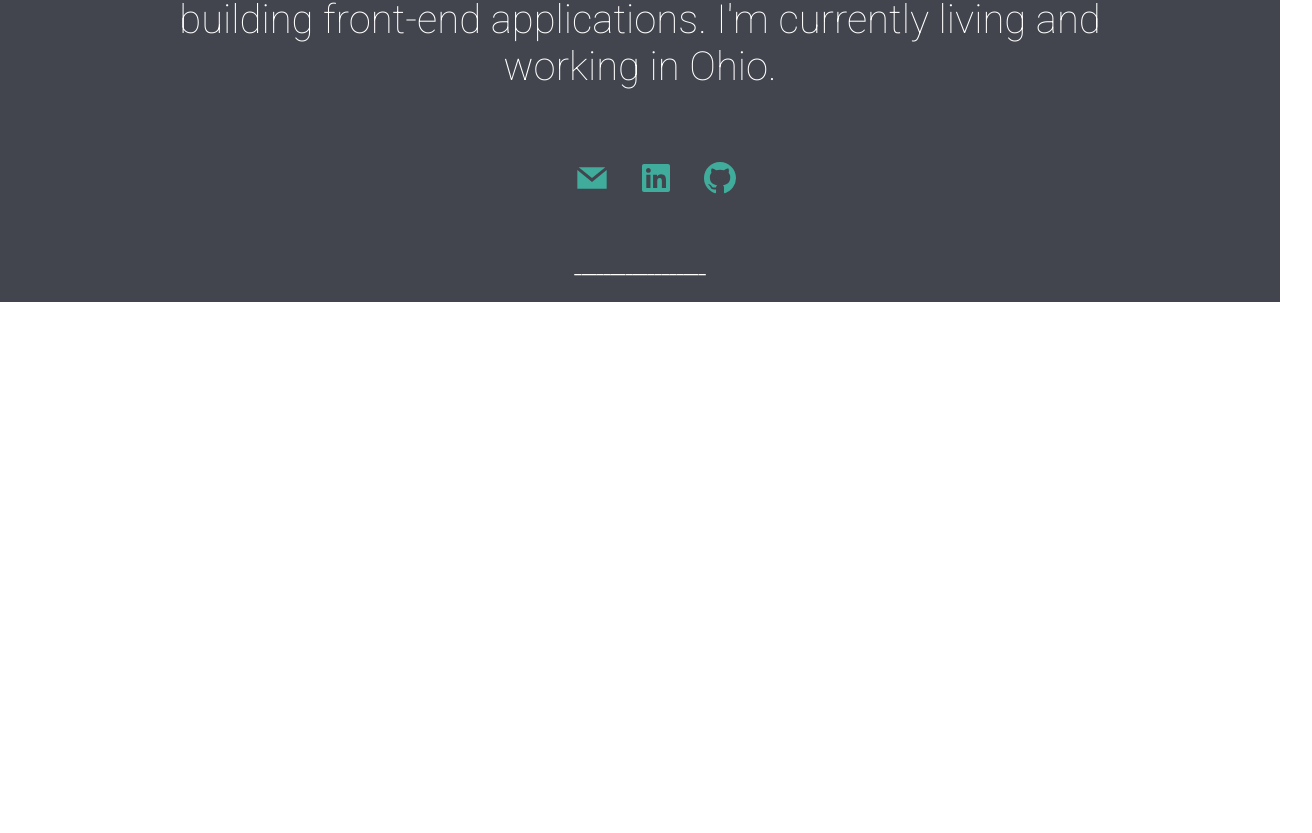
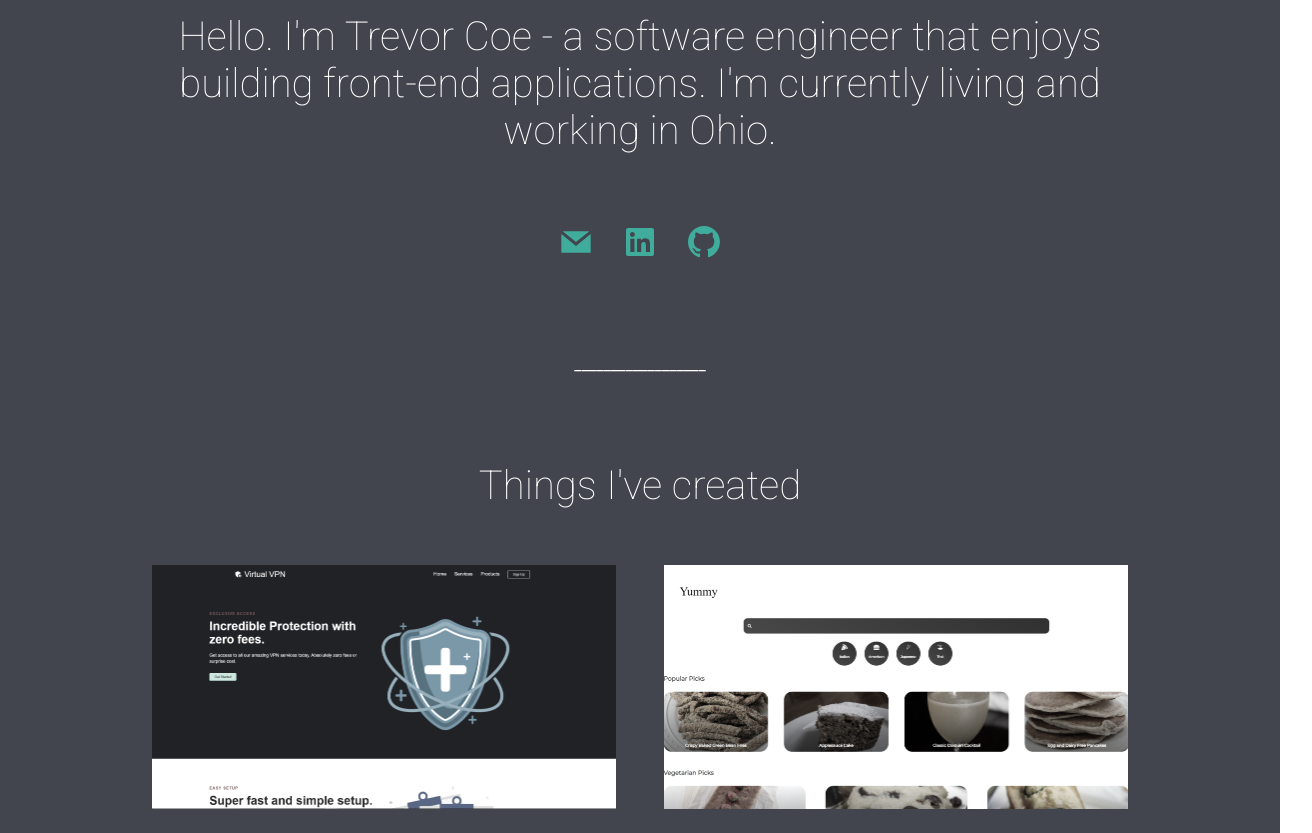
Before and after one commit to trevcoe/my-portfolio, a React (Create React App) app: page / in a window 1280 px wide. Shown: the part 319-1152 px from the top of the page, 1312 px wide, since content can reach past the window. Before the commit the page ends 800 px from the top, so only its background shows below. Built offline with nearby package versions, Linux system fonts and the light colour scheme; a web font is replaced by a local one.

Commit message:
fixed whitespace, added Work.js/css

```diff
--- a/package.json
+++ b/package.json
@@ -13,8 +13,8 @@
     "web-vitals": "^2.1.4"
   },
   "scripts": {
-    "start": "node --max_old_space_size=2560 node_modules/.bin/react-scripts start",
-    "build": "node --max_old_space_size=2560 node_modules/.bin/react-scripts build",
+    "start": "react-scripts start",
+    "build": "react-scripts build",
     "test": "react-scripts test",
     "eject": "react-scripts eject"
   },
--- a/src/App.css
+++ b/src/App.css
@@ -1,3 +1,7 @@
+* {
+  box-sizing: border-box;
+}
+
 .App {
   background-color: rgb(67, 69, 78);
 }
@@ -24,9 +28,9 @@
 }
 
 .social-icon-spacing {
-  padding: 1rem;
+  margin: 1rem;
   opacity: .65;
-  transition: 200ms;
+  transition: 300ms;
 }
 
 .social-icon-spacing:hover{
@@ -37,7 +41,7 @@
   color: white;
   display: flex;
   justify-content: center;
-  padding: 1.5rem
+  padding: 3.5rem
 }
 
 .underline.top {
--- a/src/App.js
+++ b/src/App.js
@@ -1,5 +1,6 @@
 import './App.css';
 import NavBar from './Components/NavBar';
+import Work from './Components/Work';
 import {GrMail} from 'react-icons/gr';
 import {FaLinkedin} from 'react-icons/fa';
 import {BsGithub} from 'react-icons/bs';
@@ -26,6 +27,7 @@ function App() {
           </div>
         <div className='underline'>__________________</div>
     </div>
+    <Work />
     </>
   );
 }
--- a/src/Components/NavBar.css
+++ b/src/Components/NavBar.css
@@ -6,6 +6,8 @@
     justify-content: space-between;
     position: fixed;
     background-color: rgb(67, 69, 78);
+    align-items: center;
+    padding: 1rem;
 }
 
 .header-name{
@@ -13,12 +15,10 @@
     font-weight: 200;
     font-size: x-large;
     color: white;
-    padding: 1rem;
 }
 
 .social-logo{
     color: white;
-    padding: 1rem;
     font-size: x-large;
     transition: transform .2s;
 }
--- /dev/null
+++ b/src/Components/Work.css
@@ -0,0 +1,56 @@
+.title{
+    font-family: 'Roboto', sans-serif;
+    color: white;
+    font-size: 40px;
+    display: flex;
+    justify-content: center;
+    text-align: center;
+    margin-left: auto;
+    margin-right: auto;
+    background-color: rgb(67, 69, 78);
+    padding: 2rem;
+}
+
+.my-work-images{
+    display: flex;
+    justify-content: center;
+    background-color: rgb(67, 69, 78);
+}
+
+.virtual-vpn{
+    max-width: 40%;
+    max-height: 50%;
+    padding: 1.5rem;
+    -webkit-filter: grayscale(80%);
+    filter: grayscale(80%);
+    -webkit-transition: .2s ease-in-out;
+    -o-transition: .2s ease-in-out;
+    transition: .2s ease-in-out;
+    border-radius: calc(0.25rem rem - 1px);
+}
+
+.virtual-vpn:hover{
+    filter: grayscale(0);
+    transform: scale(1.05);
+}
+
+.yummy{
+    max-width: 40%;
+    max-height: 50%;
+    padding: 1.5rem;
+    -webkit-filter: grayscale(80%);
+    filter: grayscale(80%);
+    -webkit-transition: .2s ease-in-out;
+    -o-transition: .2s ease-in-out;
+    transition: .2s ease-in-out;
+    border-radius: calc(0.25rem rem - 1px);
+}
+
+.yummy:hover{
+    filter: grayscale(0);
+    transform: scale(1.05);
+}
+
+@media screen {
+
+}
--- /dev/null
+++ b/src/Components/Work.js
@@ -0,0 +1,18 @@
+import React from 'react';
+import './Work.css';
+import img1 from '../Assets/Images/virtual-vpn.png';
+import img2 from '../Assets/Images/yummy.png';
+
+function Work() {
+  return (
+    <>
+    <div className='title'>Things I've created</div>
+        <div className='my-work-images'>
+            <img className='virtual-vpn' src={img1} alt='virtual-vpn'></img>
+            <img className='yummy' src={img2} alt='yummy'></img>
+        </div>
+    </>
+  )
+}
+
+export default Work;
```
Also changed, not shown: src/Assets/Images/virtual-vpn.png (added), src/Assets/Images/yummy.png (added).
